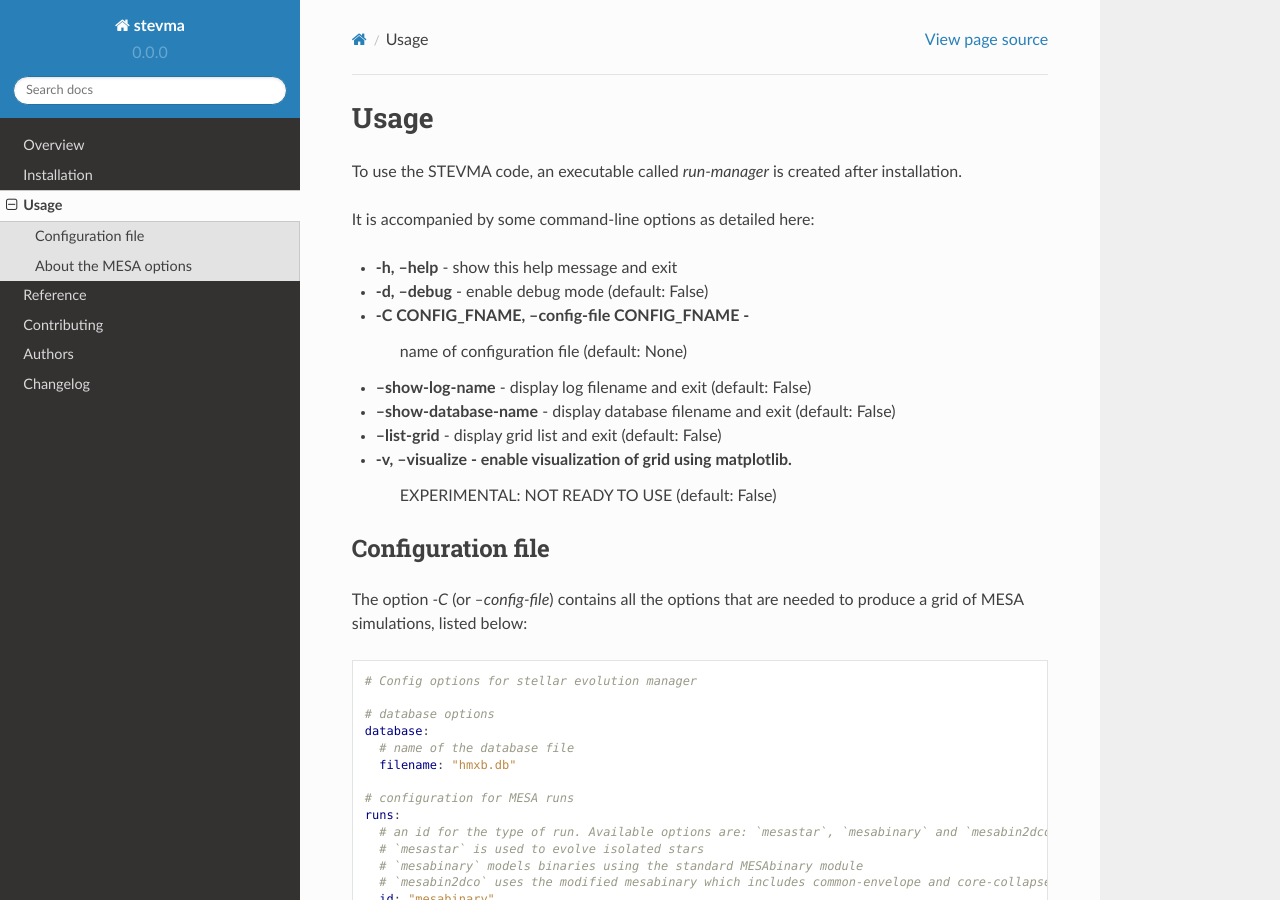
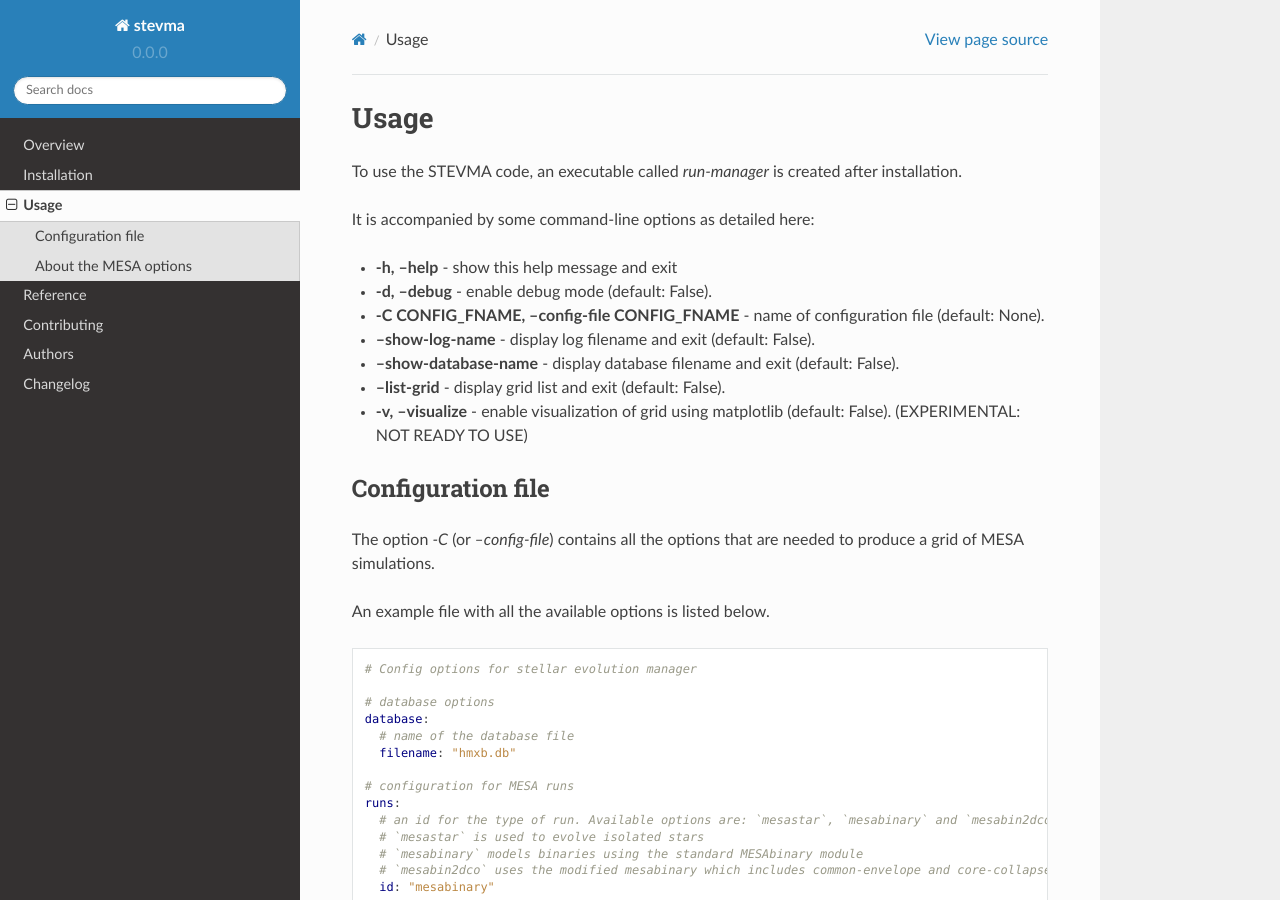
Before and after one commit to asimazbunzel/stevma, a Sphinx documentation site: the page built from docs/usage.rst, in a window 1280 px wide and 900 px high. Built offline with Sphinx 7.4.7 and the Read the Docs theme 2.0.0, drawn with Linux system fonts in a browser that asks for light colours.

Commit message:
fix typos in installation & usage docs

```diff
--- a/docs/installation.rst
+++ b/docs/installation.rst
@@ -23,7 +23,7 @@ Installing STEVMA
 -----------------
 
 Once the repository is cloned in a local directory, `cd` into this new directory and
-run the following code::
+run the following code
 
 .. code-block::
 
--- a/docs/usage.rst
+++ b/docs/usage.rst
@@ -7,20 +7,20 @@ To use the STEVMA code, an executable called `run-manager` is created after inst
 It is accompanied by some command-line options as detailed here:
 
 - **-h, --help**           - show this help message and exit
-- **-d, --debug**          - enable debug mode (default: False)
-- **-C CONFIG_FNAME, --config-file CONFIG_FNAME** -
-                             name of configuration file (default: None)
-- **--show-log-name**      - display log filename and exit (default: False)
-- **--show-database-name** - display database filename and exit (default: False)
-- **--list-grid**          - display grid list and exit (default: False)
-- **-v, --visualize**      - enable visualization of grid using matplotlib.
-                             EXPERIMENTAL: NOT READY TO USE (default: False)
+- **-d, --debug**          - enable debug mode (default: False).
+- **-C CONFIG_FNAME, --config-file CONFIG_FNAME** - name of configuration file (default: None).
+- **--show-log-name**      - display log filename and exit (default: False).
+- **--show-database-name** - display database filename and exit (default: False).
+- **--list-grid**          - display grid list and exit (default: False).
+- **-v, --visualize**      - enable visualization of grid using matplotlib (default: False). (EXPERIMENTAL: NOT READY TO USE)
 
 Configuration file
 ------------------
 
 The option `-C` (or `--config-file`) contains all the options that are needed to produce
-a grid of MESA simulations, listed below:
+a grid of MESA simulations.
+
+An example file with all the available options is listed below.
 
 .. code-block:: yaml
 
```
